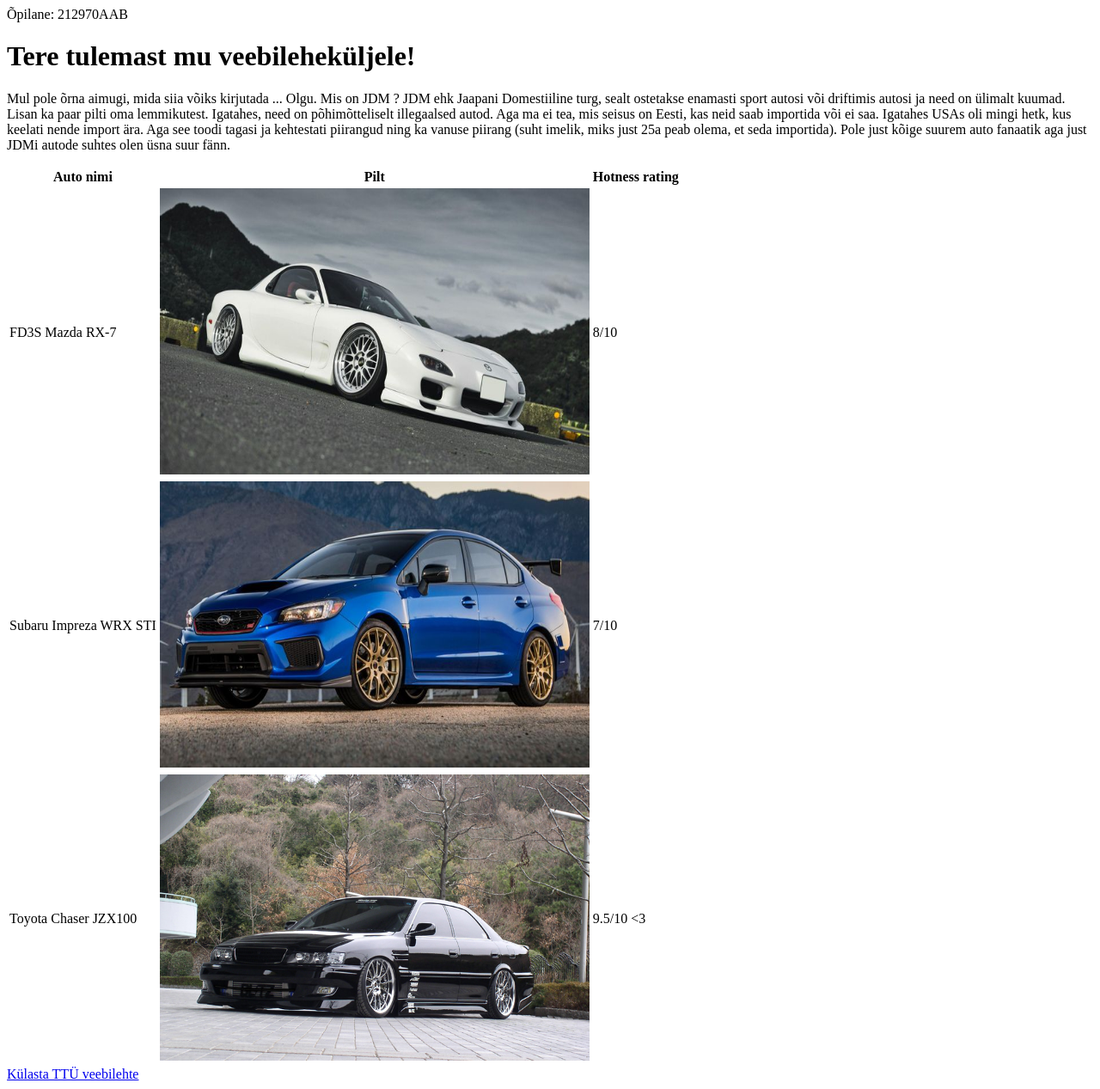
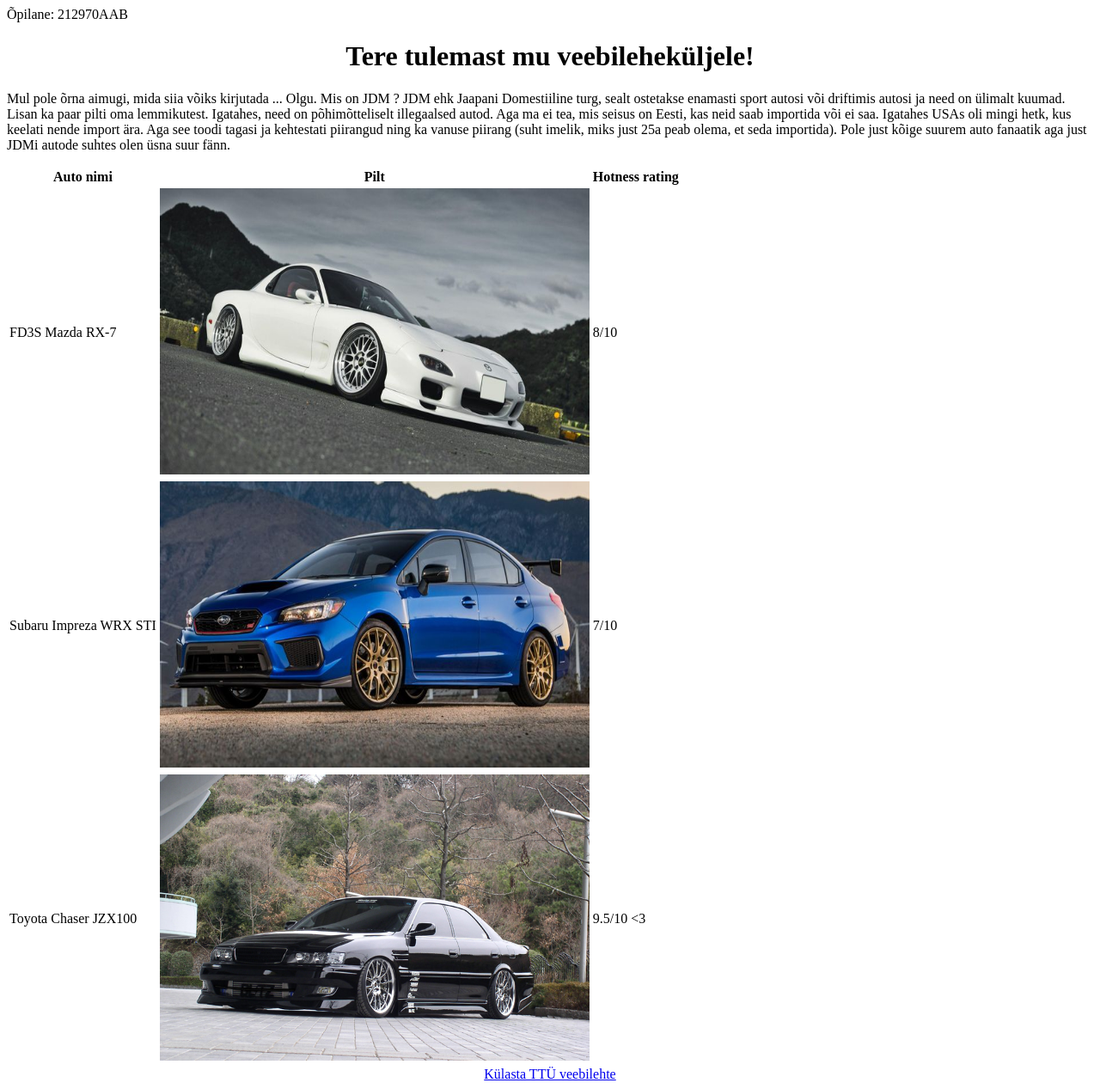
Before and after one commit to timurtamberg/SJIT_veebileht, a plain HTML site: page index.html in a window 1280 px wide. Shown: the whole page at 86% size. Drawn offline with Linux system fonts and the light colour scheme.

Commit message:
Update index.html

```diff
--- a/index.html
+++ b/index.html
@@ -33,7 +33,13 @@
       <td>9.5/10 <3
 
 </table>
+        <style>
+h1 {text-align: center;}
+p {text-align: left;}
+footer {text-align: center;}
+</style>
     </body>
+
 
 
 
```
